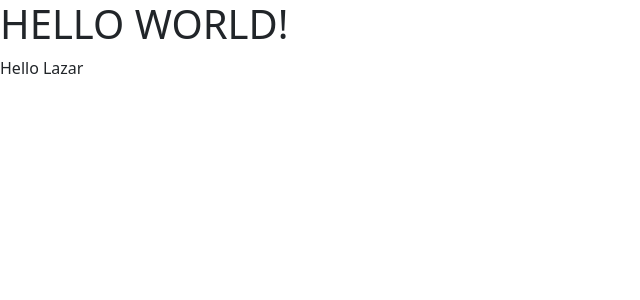
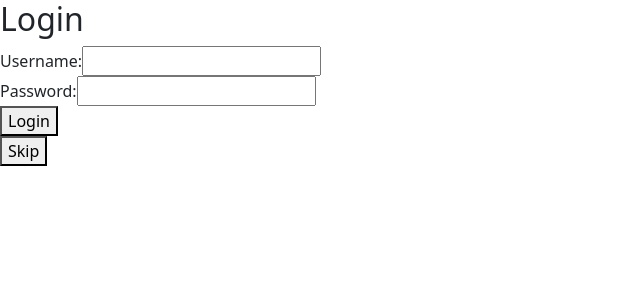
Before and after one commit to lazar-milic-upm/news-manager-project, an Angular app: page /login in a window 1280 px wide. Before the commit this address led to /. Shown: the top 300 px of the page, without its empty margins (0-640 px from the left). Built offline with nearby package versions, Linux system fonts and the light colour scheme.

Commit message:
Commit Login & ArticleList

```diff
--- a/src/app/app.component.html
+++ b/src/app/app.component.html
@@ -1,2 +1 @@
-<h1 class="h1">HELLO WORLD!</h1>
-<div>Hello Lazar</div>
+<router-outlet></router-outlet>
--- a/src/app/app.component.ts
+++ b/src/app/app.component.ts
@@ -1,10 +1,12 @@
 import { Component } from '@angular/core';
 import { RouterOutlet } from '@angular/router';
+import { LoginComponent } from './login/login.component';
+import { ArticleListComponent } from './article-list/article-list.component';
 
 @Component({
   selector: 'app-root',
   standalone: true,
-  imports: [RouterOutlet],
+  imports: [RouterOutlet, LoginComponent, ArticleListComponent],
   templateUrl: './app.component.html',
   styleUrl: './app.component.css'
 })
--- a/src/app/app.routes.ts
+++ b/src/app/app.routes.ts
@@ -1,3 +1,9 @@
 import { Routes } from '@angular/router';
+import { ArticleListComponent } from './article-list/article-list.component';
+import { LoginComponent } from './login/login.component';
 
-export const routes: Routes = [];
+export const routes: Routes = [
+    { path: '', redirectTo: '/login', pathMatch: 'full' },
+    { path: 'home', component: ArticleListComponent },
+    { path: 'login', component: LoginComponent },
+];
--- /dev/null
+++ b/src/app/article-list/article-list.component.html
@@ -0,0 +1 @@
+<p>article-list works!</p>
--- /dev/null
+++ b/src/app/login/login.component.html
@@ -0,0 +1,15 @@
+<div class="login-container">
+    <h2>Login</h2>
+    <form>
+      <div>
+        <label for="username">Username:</label>
+        <input type="text" id="username" name="username" required />
+      </div>
+      <div>
+        <label for="password">Password:</label>
+        <input type="password" id="password" name="password" required />
+      </div>
+      <button type="submit">Login</button>
+    </form>
+    <button (click)="skipLogin()">Skip</button>
+</div>
--- /dev/null
+++ b/src/app/login/login.component.ts
@@ -0,0 +1,23 @@
+import { Component } from '@angular/core';
+import { Router } from '@angular/router';
+
+@Component({
+  selector: 'app-login',
+  standalone: true,
+  imports: [],
+  templateUrl: './login.component.html',
+  styleUrl: './login.component.css'
+})
+export class LoginComponent {
+
+  constructor(private router: Router) {}
+
+  login() {
+
+  }
+
+  skipLogin(){
+      this.router.navigate(['/home']);
+  }
+
+}
```
Also changed, not shown: src/app/article-list/article-list.component.ts (added, +12 -0 lines), src/app/article-list/article-list.component.css (added), src/app/login/login.component.css (added), 2 other files (tests, documents, lock files or other folders).
